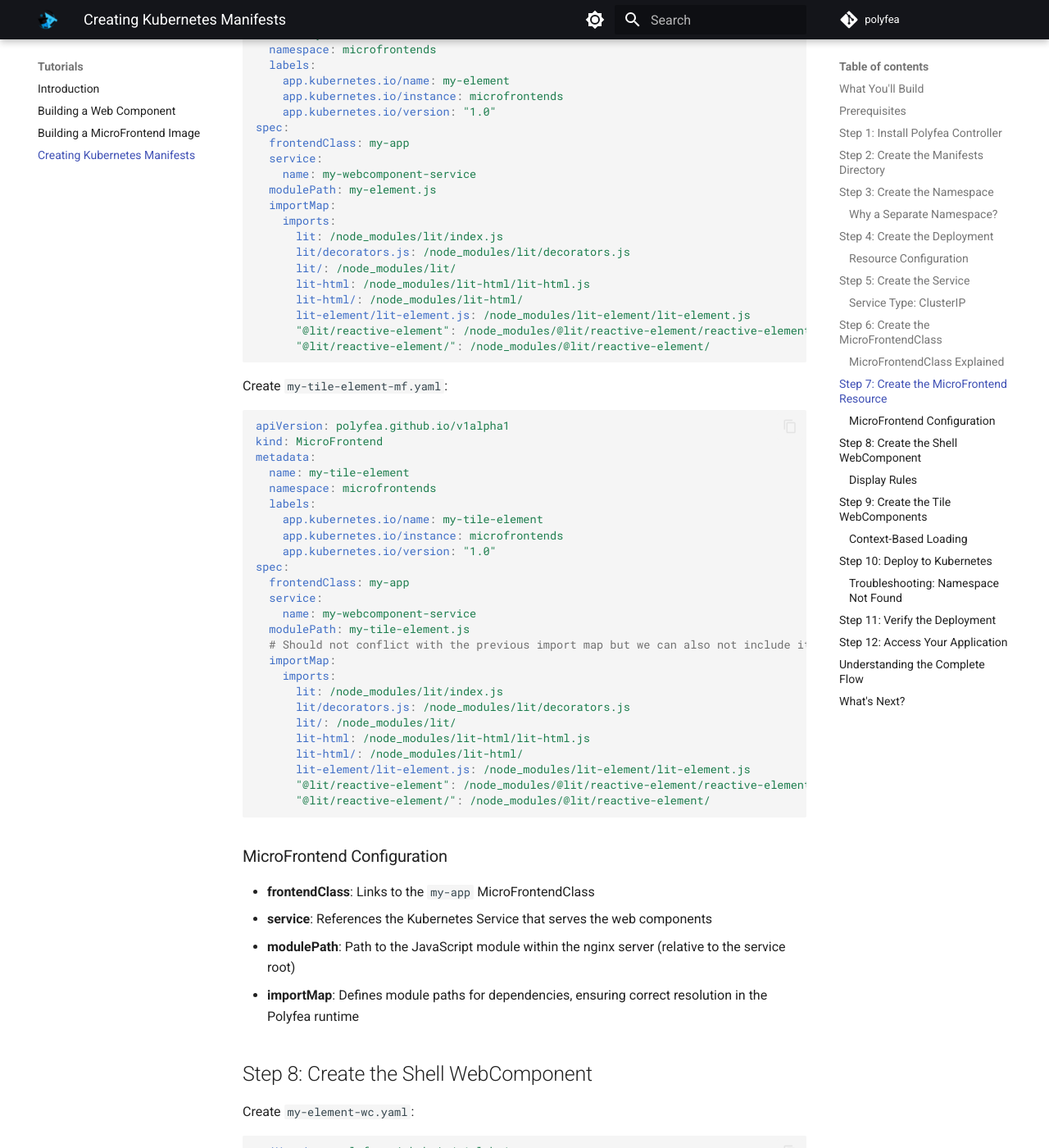
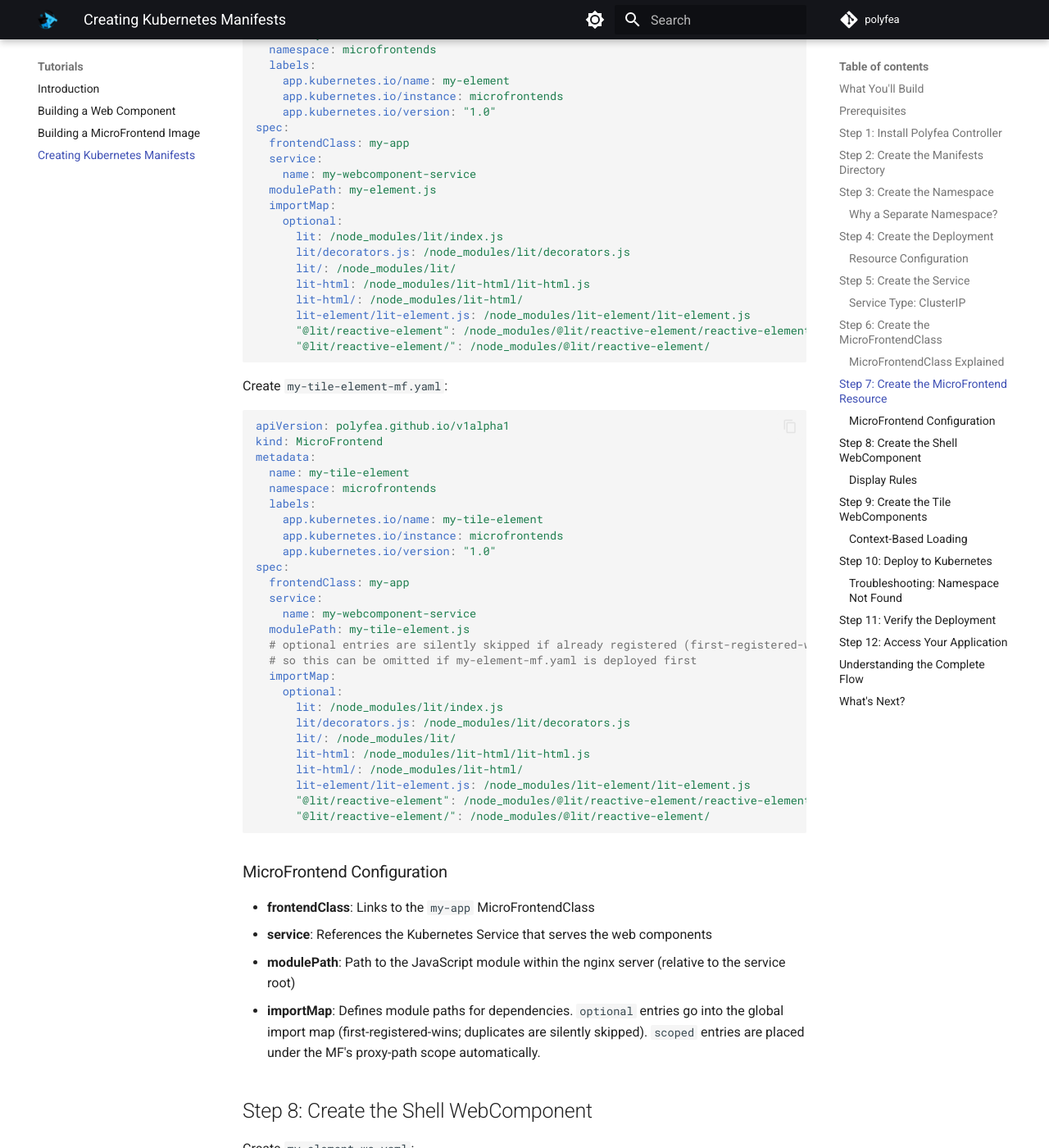
Before and after one commit to polyfea/documentation, an MkDocs documentation site: the page built from docs/tutorials/k8s-manifests.md, in a window 1280 px wide and 1400 px high, scrolled down 4129 px. Shown: the whole window at 82% size. Built offline with MkDocs 1.6.1 and Material for MkDocs 9.7.7, drawn with Linux system fonts in a browser that asks for light colours.

Commit message:
Update docs for import map (#2)

```diff
--- a/docs/tutorials/k8s-manifests.md
+++ b/docs/tutorials/k8s-manifests.md
@@ -180,7 +180,7 @@ spec:
     name: my-webcomponent-service
   modulePath: my-element.js
   importMap:
-    imports:
+    optional:
       lit: /node_modules/lit/index.js
       lit/decorators.js: /node_modules/lit/decorators.js
       lit/: /node_modules/lit/
@@ -208,9 +208,10 @@ spec:
   service:
     name: my-webcomponent-service
   modulePath: my-tile-element.js
-  # Should not conflict with the previous import map but we can also not include it as it is already defined
+  # optional entries are silently skipped if already registered (first-registered-wins),
+  # so this can be omitted if my-element-mf.yaml is deployed first
   importMap:
-    imports:
+    optional:
       lit: /node_modules/lit/index.js
       lit/decorators.js: /node_modules/lit/decorators.js
       lit/: /node_modules/lit/
@@ -227,7 +228,7 @@ spec:
 - **frontendClass**: Links to the `my-app` MicroFrontendClass
 - **service**: References the Kubernetes Service that serves the web components
 - **modulePath**: Path to the JavaScript module within the nginx server (relative to the service root)
-- **importMap**: Defines module paths for dependencies, ensuring correct resolution in the Polyfea runtime
+- **importMap**: Defines module paths for dependencies. `optional` entries go into the global import map (first-registered-wins; duplicates are silently skipped). `scoped` entries are placed under the MF's proxy-path scope automatically.
 
 ## Step 8: Create the Shell WebComponent
 
```
